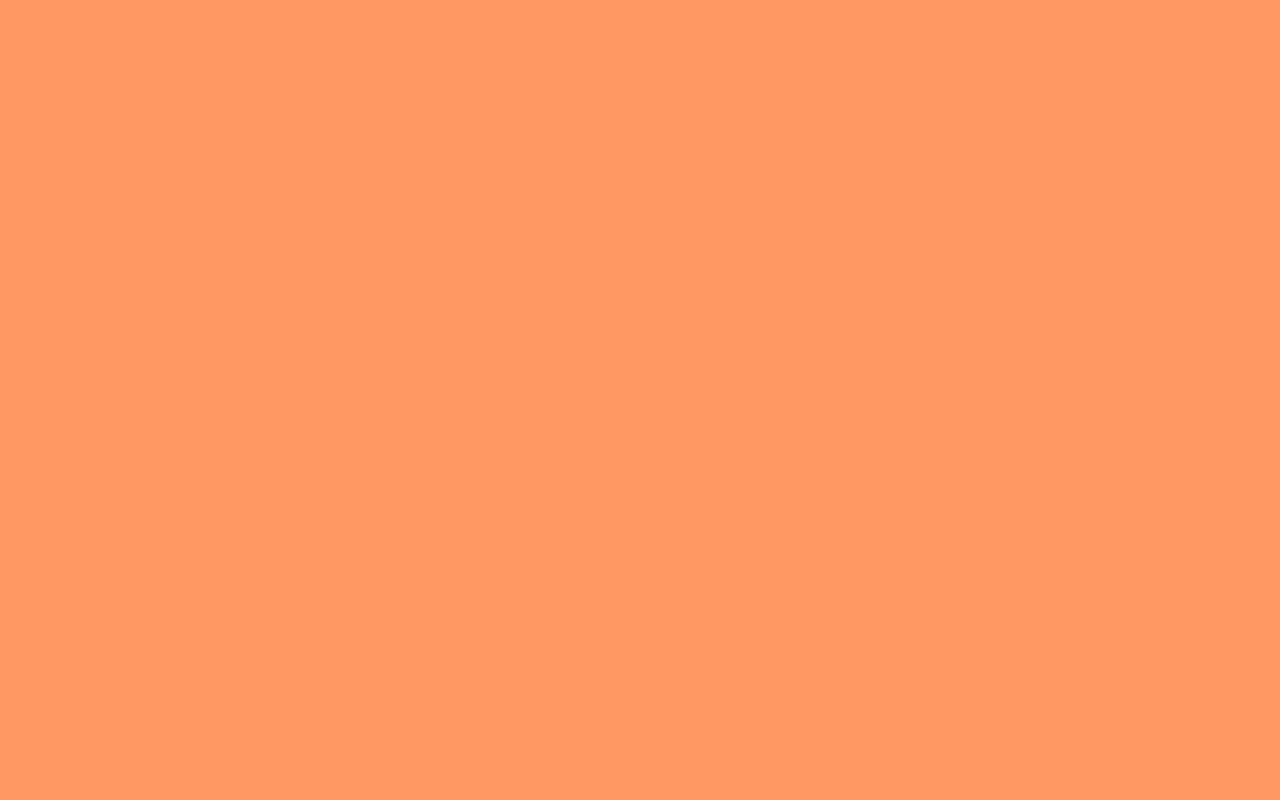
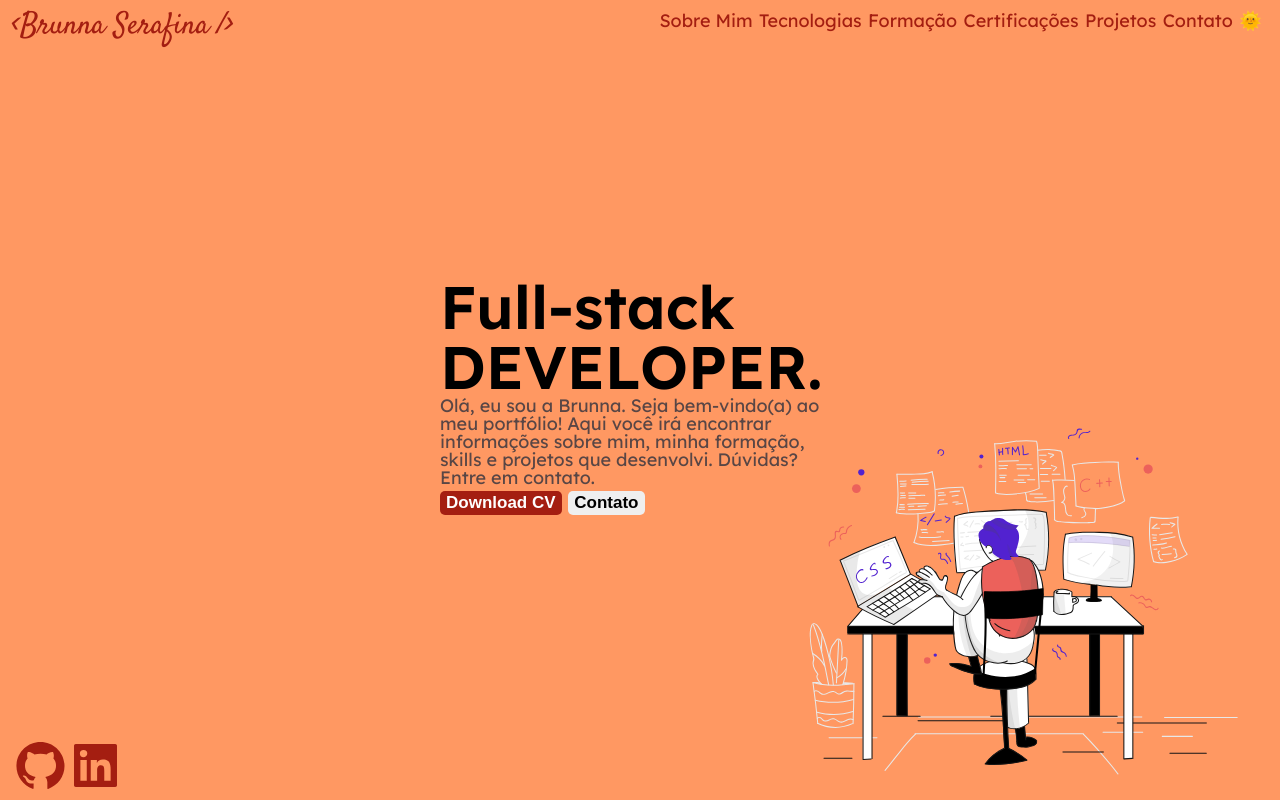
Before and after one commit to brunnaserafina/portfolio-brunna, a React (Create React App) app: page / in a window 1280 px wide. Before the commit this address had no page. Built offline with nearby package versions, Linux system fonts and the light colour scheme.

Commit message:
style: adding style on homepage

```diff
--- a/package.json
+++ b/package.json
@@ -8,6 +8,7 @@
     "@testing-library/user-event": "^13.5.0",
     "react": "^18.2.0",
     "react-dom": "^18.2.0",
+    "react-icons": "^4.8.0",
     "react-router-dom": "^6.9.0",
     "react-scripts": "5.0.1",
     "styled-components": "^5.3.9",
--- a/public/index.html
+++ b/public/index.html
@@ -14,6 +14,18 @@
     <link rel="manifest" href="%PUBLIC_URL%/manifest.json" />
 
     <title>Portfólio-Brunna Serafina</title>
+    <link rel="preconnect" href="https://fonts.googleapis.com" />
+    <link rel="preconnect" href="https://fonts.gstatic.com" crossorigin />
+    <link
+      href="https://fonts.googleapis.com/css2?family=Satisfy&display=swap"
+      rel="stylesheet"
+    />
+    <link rel="preconnect" href="https://fonts.googleapis.com" />
+    <link rel="preconnect" href="https://fonts.gstatic.com" crossorigin />
+    <link
+      href="https://fonts.googleapis.com/css2?family=Lexend+Deca:wght@100;200;300;400;500;600;700;800;900&display=swap"
+      rel="stylesheet"
+    />
   </head>
   <body>
     <noscript>You need to enable JavaScript to run this app.</noscript>
--- a/src/App.js
+++ b/src/App.js
@@ -1,12 +1,13 @@
 import { BrowserRouter, Routes, Route } from "react-router-dom";
 import GlobalStyle from "./GlobalStyle";
+import Home from "./pages/Home";
 
 export default function App() {
   return (
     <BrowserRouter>
       <GlobalStyle />
       <Routes>
-        <Route></Route>
+        <Route path="/" element={<Home />}></Route>
       </Routes>
     </BrowserRouter>
   );
--- a/src/GlobalStyle.js
+++ b/src/GlobalStyle.js
@@ -58,28 +58,13 @@ table {
 #root {
   font-family: Lexend Deca;
   background-color: #FF9862;
-  width: 100vw;
-  height: 100vh;
+  overflow-x: hidden;
 }
 
 a {
   text-decoration: none;
   color: white;
 }
-
-body::-webkit-scrollbar {
-  width: 12px;               /* width of the entire scrollbar */
-}
-
-body::-webkit-scrollbar-track {
-	 background: #494c4e      /* color of the tracking area */
-}
-
-body::-webkit-scrollbar-thumb {
-  background-color: black;    /* color of the scroll thumb */
-  border-radius: 20px;       /* roundness of the scroll thumb */
-  border: 1px solid #494c4e;  /* creates padding around scroll thumb */
-}
 `;
 
 export default GlobalStyle;
--- /dev/null
+++ b/src/common/Icons.js
@@ -0,0 +1,6 @@
+import { AiFillGithub, AiFillLinkedin } from "react-icons/ai";
+
+const GithubIcon = AiFillGithub;
+const LinkedinIcon = AiFillLinkedin;
+
+export { GithubIcon, LinkedinIcon };
--- /dev/null
+++ b/src/pages/Home.js
@@ -0,0 +1,129 @@
+import styled from "styled-components";
+import { GithubIcon, LinkedinIcon } from "../common/Icons";
+import ilustration from "../images/ilustration.svg";
+
+export default function Home() {
+  return (
+    <>
+      <Wrapper>
+        <Header>
+          <h3>{`<Brunna Serafina />`}</h3>
+
+          <ul>
+            <li>Sobre Mim</li>
+            <li>Tecnologias</li>
+            <li>Formação</li>
+            <li>Certificações</li>
+            <li>Projetos</li>
+            <li>Contato</li>
+            <li>🌞</li>
+          </ul>
+        </Header>
+
+        <Content>
+          <h1>
+            Full-stack <br></br>
+            DEVELOPER.
+          </h1>
+
+          <p>
+            Olá, eu sou a Brunna. Seja bem-vindo(a) ao meu portfólio! Aqui você
+            irá encontrar informações sobre mim, minha formação, skills e
+            projetos que desenvolvi. Dúvidas? Entre em contato.
+          </p>
+
+          <button style={{ "background-color": "#a41e11", color: "white" }}>
+            Download CV
+          </button>
+          <button>Contato</button>
+        </Content>
+
+        <Footer>
+          <span>
+            <GithubIcon />
+            <LinkedinIcon />
+          </span>
+
+          <img src={ilustration} alt="Ilustração de pessoa programando" />
+        </Footer>
+      </Wrapper>
+    </>
+  );
+}
+
+const Wrapper = styled.div`
+  width: 100vw;
+  height: 100vh;
+  display: flex;
+  flex-direction: column;
+  justify-content: space-between;
+  align-items: center;
+`;
+
+const Header = styled.div`
+  width: 100%;
+  display: flex;
+  justify-content: space-between;
+  padding: 1.5vh;
+  color: #a41e11;
+
+  h3 {
+    font-family: Satisfy;
+    font-size: 30px;
+  }
+
+  ul {
+    display: flex;
+    font-size: 18px;
+  }
+
+  li {
+    margin-right: 0.5vw;
+    cursor: pointer;
+  }
+`;
+
+const Content = styled.div`
+  h1 {
+    font-size: 60px;
+    font-weight: 600;
+  }
+
+  p {
+    color: #594645;
+    font-size: 18px;
+    width: 400px;
+  }
+
+  button {
+    height: 3vh;
+    font-size: 17px;
+    font-weight: 600;
+    border-radius: 5px;
+    border: none;
+    width: fit-content;
+    margin-right: 0.5vw;
+    margin-top: 0.5vh;
+    min-width: 6vw;
+    cursor: pointer;
+  }
+`;
+
+const Footer = styled.div`
+  width: 100%;
+  position: relative;
+
+  span {
+    color: #a41e11;
+    font-size: 55px;
+    padding: 1vw;
+    cursor: pointer;
+  }
+
+  img {
+    position: absolute;
+    bottom: 0;
+    right: 0;
+    width: 550px;
+  }
+`;
```
Also changed, not shown: src/images/ilustration.svg (added), 1 other file (tests, documents, lock files or other folders).
